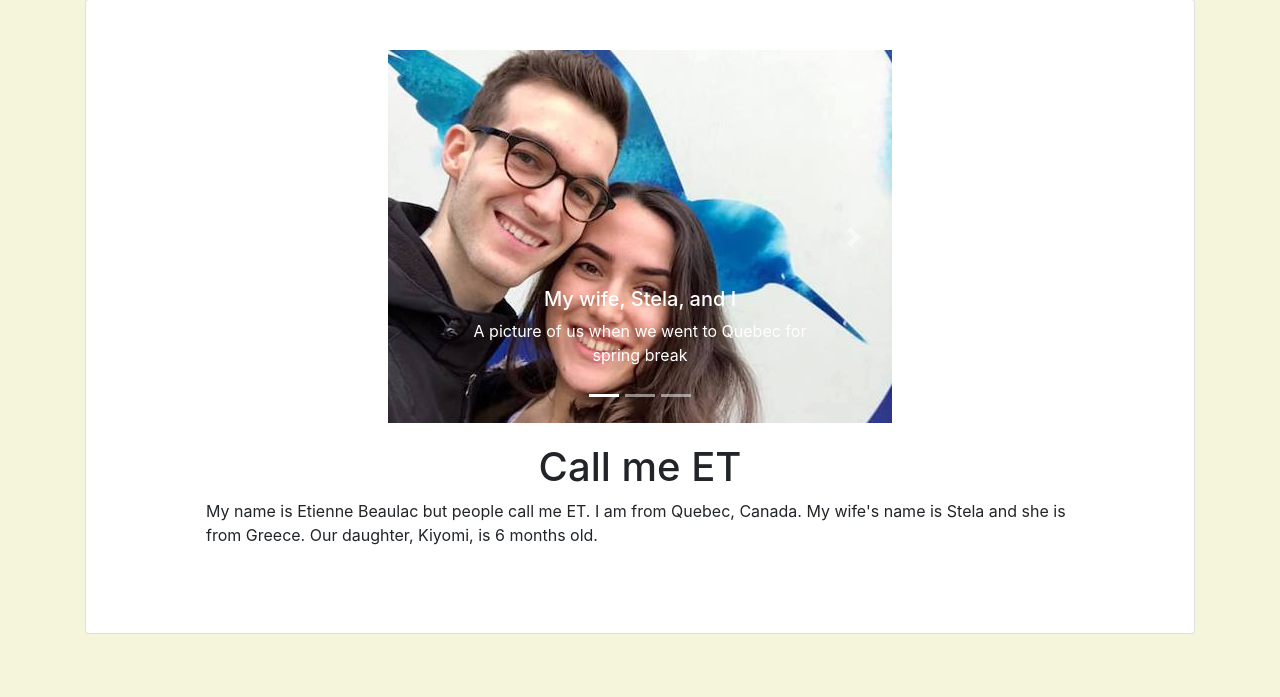
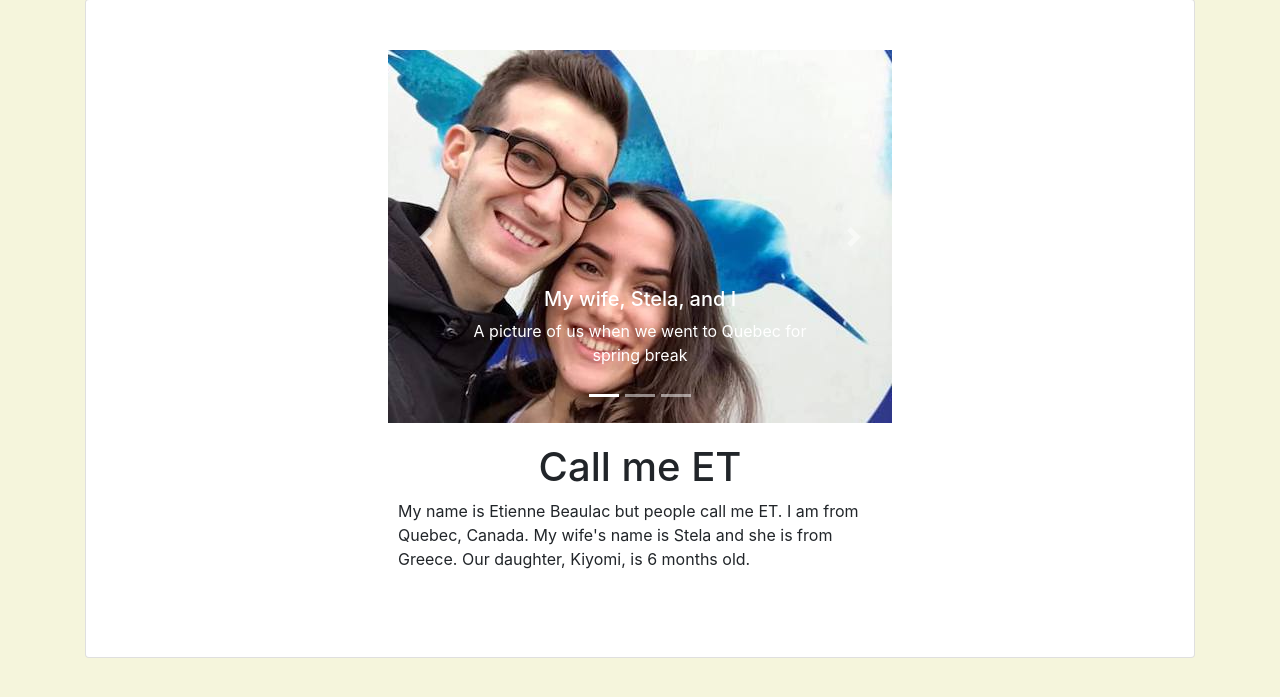
Before and after one commit to EtienneBBeaulac/cs_313, a PHP site: page / in a window 1280 px wide. Shown: the part 82-779 px from the top of the page. Run offline with PHP 8.4, Linux system fonts and the light colour scheme.

Commit message:
add text

```diff
--- a/web/style.css
+++ b/web/style.css
@@ -9,7 +9,7 @@
 }
 
 .main-text {
-  padding: 0px 50px;
+  padding: 0px 25%;
 }
 
 .main-container {
```
